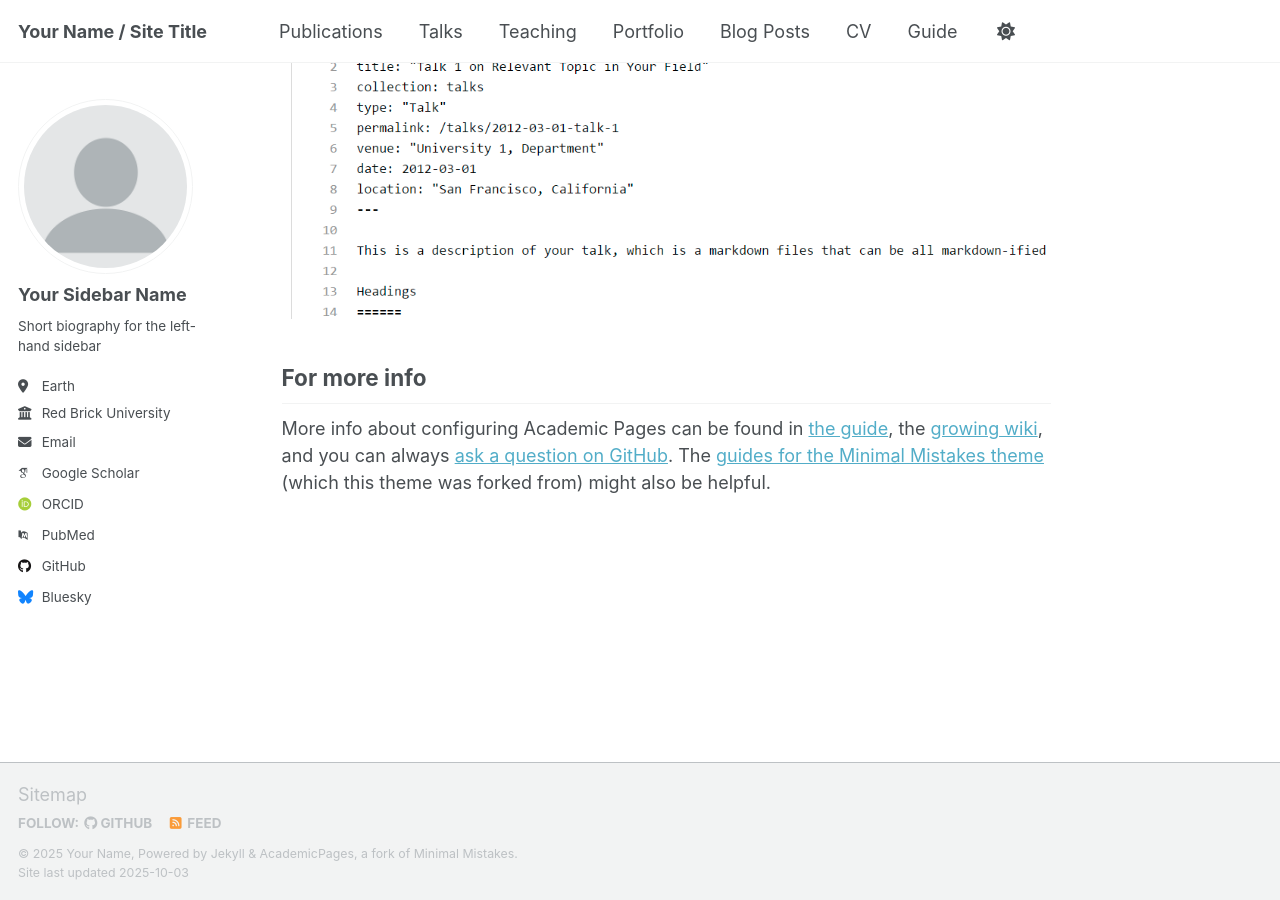
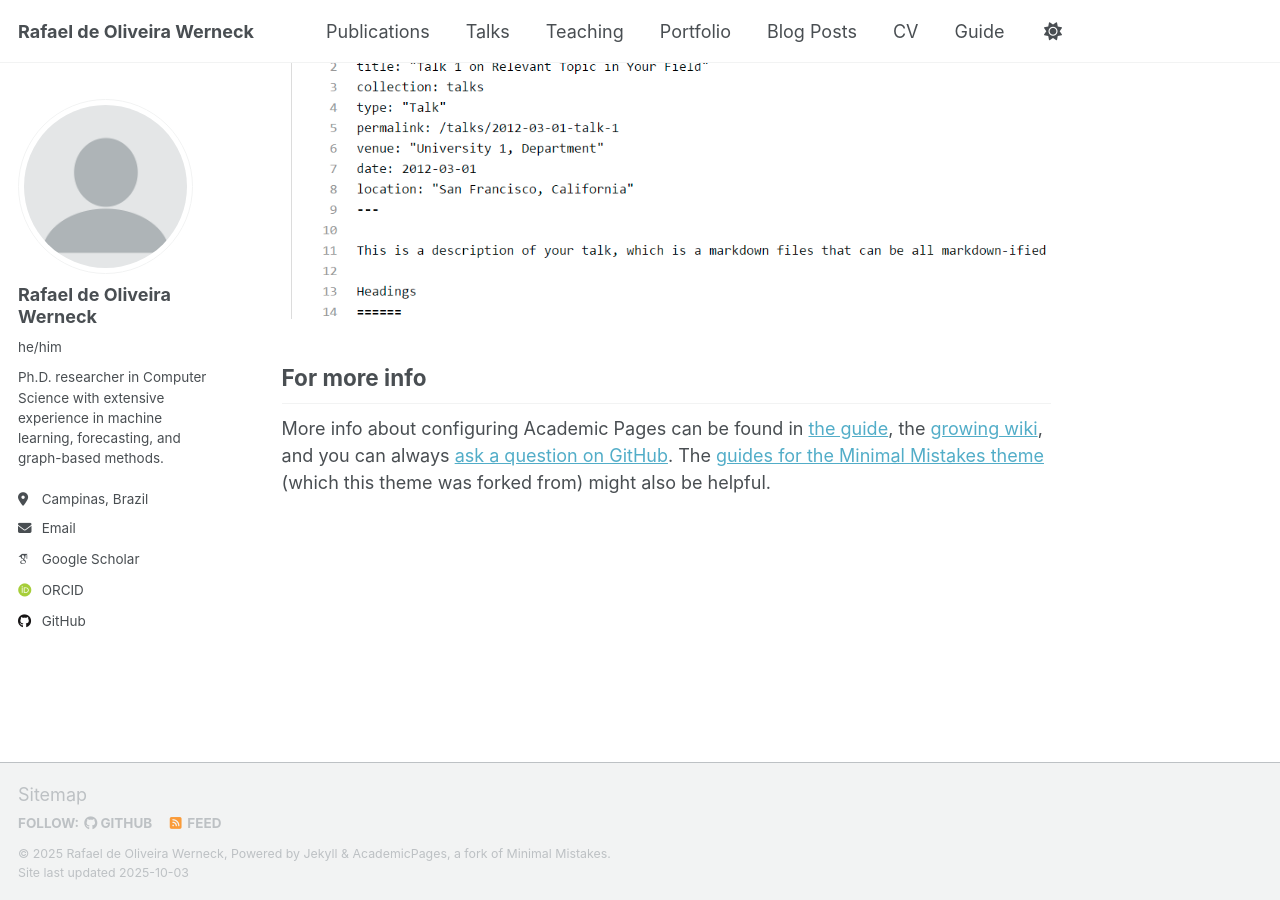
Before and after one commit to rafaelwerneck/rafaelwerneck.github.io, a Jekyll site: the page built from _pages/about.md, in a window 1280 px wide and 900 px high, scrolled down 2880 px. Built offline with Jekyll 4.4.1, drawn with Linux system fonts in a browser that asks for light colours; some web fonts are replaced; a script that is not in the unit is left out.

Commit message:
First updates with personal information

```diff
--- a/_config.yml
+++ b/_config.yml
@@ -9,14 +9,14 @@
 # Basic Site Settings
 locale                   : "en-US"
 site_theme               : "default" # Currently available options are "default", "air"
-title                    : "Your Name / Site Title"
+title                    : "Rafael de Oliveira Werneck"
 title_separator          : "-"
-name                     : &name "Your Name"
-description              : &description "Your Name's academic portfolio"   # Update this with a general description of your site, this is the default if not overridden by a page
-url                      : https://academicpages.github.io # The base hostname & protocol for your site e.g. "https://[your GitHub username].github.io",
+name                     : &name "Rafael de Oliveira Werneck"
+description              : &description "Werneck's portfolio"   # Update this with a general description of your site, this is the default if not overridden by a page
+url                      : https://rafaelwerneck.github.io # The base hostname & protocol for your site e.g. "https://[your GitHub username].github.io",
                                                            # or if you already have some other page hosted on Github then use "https://[your GitHub username].github.io/[Your Repo Name]"
 baseurl                  : "" # the subpath of your site, e.g. "/blog"
-repository               : "academicpages/academicpages.github.io"
+repository               : "rafaelwerneck/rafaelwerneck.github.io"
 
 # Site Author - The following control what appear as part of the author content on the side bar.
 #               If a field is blank the icon and link will not appear, otherwise it will be shown.
@@ -24,37 +24,38 @@ repository               : "academicpages/academicpages.github.io"
 author:
   # Biographic information
   avatar           : "profile.png"
-  name             : "Your Sidebar Name"
-  pronouns         : # example: "she/her"
-  bio              : "Short biography for the left-hand sidebar"
-  location         : "Earth"
-  employer         : "Red Brick University"
+  name             : "Rafael de Oliveira Werneck"
+  pronouns         : "he/him"
+  bio              : "Ph.D. researcher in Computer Science with extensive experience in machine learning, forecasting, and graph-based methods."
+  location         : "Campinas, Brazil"
+  employer         : #"Red Brick University"
   uri              : # URL
-  email            : "none@example.org"
+  email            : "rafaelwerneck25@gmail.com"
 
   # Academic websites
   academia         : # URL
   arxiv            : # URL - Update with the correct link to your profile
-  googlescholar    : "https://scholar.google.com/citations?user=PS_CX0AAAAAJ"
+  googlescholar    : "https://scholar.google.com/citations?user=l2QpYtUAAAAJ&hl"
   inspire-hep      : # URL
   impactstory      : # URL
-  orcid            : "http://orcid.org/yourorcidurl"
+  orcid            : "http://orcid.org/0000-0002-8217-7250"
   semantic         : # URL
-  pubmed           : "https://www.ncbi.nlm.nih.gov/pubmed/?term=john+snow"
+  pubmed           : # "https://www.ncbi.nlm.nih.gov/pubmed/?term=john+snow"
   researchgate     : # URL
   scopus           : # URL
+  lattes           : "http://lattes.cnpq.br/4130404789443948"
 
   # Repositories and software development
   bitbucket        : # Username - Update with your username on the site
   codepen          : # Username
   dribbble         : # Username
-  github           : "academicpages"
+  github           : "rafaelwerneck"
   kaggle           : # Username
   stackoverflow    : # User number or user number and name (i.e., use "1" or "1/jeff-atwood")
 
   # Social media
   artstation       : # Username
-  bluesky          : "bsky.app" # Replace this with you Bluesky username
+  bluesky          : # "bsky.app" # Replace this with you Bluesky username
   facebook         : # Username
   flickr           : # Username
   foursquare       : # Username
```
